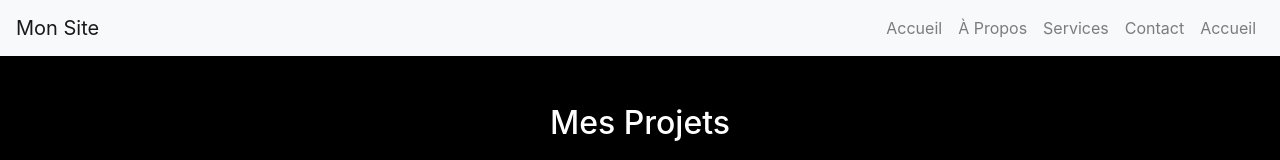
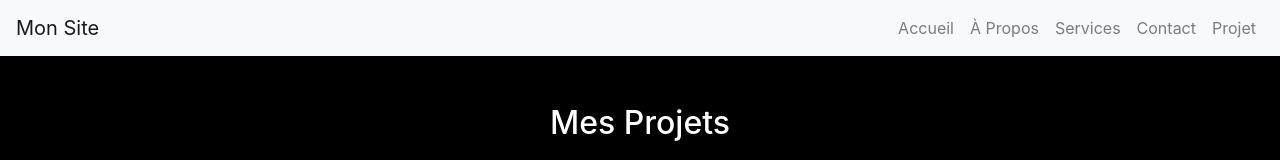
Before and after one commit to LilKatero/LilKatero.github.io, a plain HTML site: page projet.html in a window 1280 px wide. Shown: the top 160 px of the page. Drawn offline with nearby package versions, Linux system fonts and the light colour scheme.

Commit message:
Update projet.html

```diff
--- a/projet.html
+++ b/projet.html
@@ -49,7 +49,7 @@
                     <a class="nav-link" href="contact.html">Contact</a>
                 </li>
                 <li class="nav-item">
-                    <a class="nav-link" href="projet.html">Accueil</a>
+                    <a class="nav-link" href="projet.html">Projet</a>
                 </li>
             </ul>
         </div>
```
